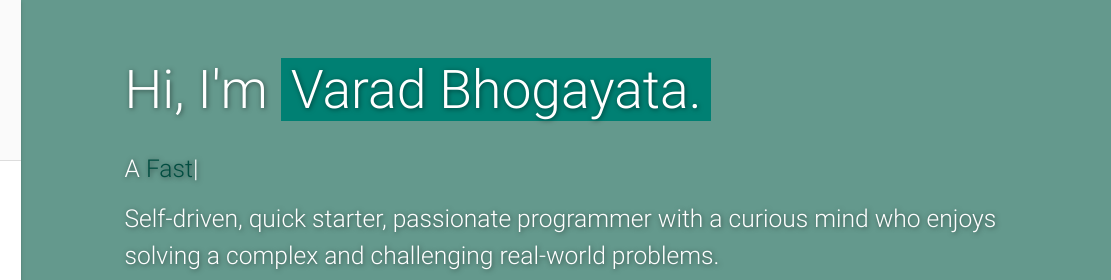
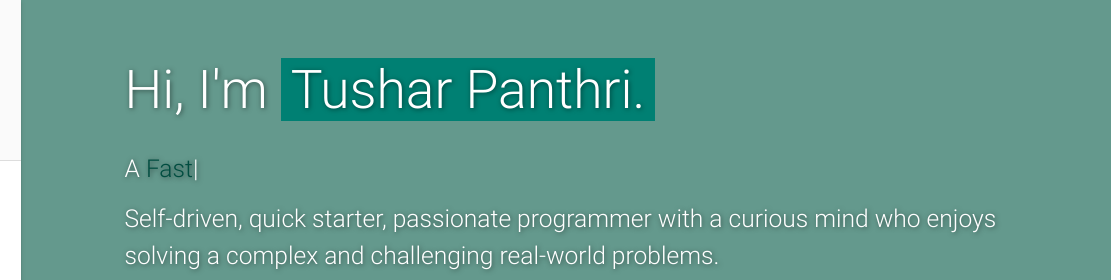
Before and after one commit to Kenpachi99/kenpachi99.github.io, a plain HTML site: page index.html in a window 1280 px wide. Shown: the top 280 px of the page, 169-1280 px from the left. Drawn offline with nearby package versions, Linux system fonts and the light colour scheme.

Commit message:
chaninging name

```diff
--- a/index.html
+++ b/index.html
@@ -47,7 +47,7 @@
   <meta name="twitter:title" content="Coder | Data Explorer | Coffee Fuelled Thinker | Minimalist | Forever Curious" />
   <meta name="twitter:description" content="Data Engineer" />
   <meta name="twitter:url" content="https://x.com/TusharPanthri" />
-  <meta name="author" content="Varad Bhogayata" />
+  <meta name="author" content="Tushar Panthri" />
   <meta name="description" content="Data Engineer with expertise in ETL pipelines, data analytics, and data modeling." />
   <link rel="apple-touch-icon" sizes="57x57" href="/assets/img/favicon/apple-icon-57x57.png" />
   <link rel="apple-touch-icon" sizes="60x60" href="/assets/img/favicon/apple-icon-60x60.png" />
@@ -209,7 +209,7 @@
         <div class="col-md-9">
           <div class="content section-padding valign" style="margin-left: 10%; margin-top: 50px;">
             <div class="caption">
-              <h2>Hi, I'm <span class="teal">Varad Bhogayata.</span></h2>
+              <h2>Hi, I'm <span class="teal">Tushar Panthri.</span></h2>
               <h5 style="color:#fff">A <span class="typing" style="font-weight: 300; color:#004d40"></span></h5>
               <!-- <h5 style="color:#00796b">A <span class="typing" style="font-weight: 300; color:#fff"></span></h5> -->
               <h5>Self-driven, quick starter, passionate programmer with a curious mind who enjoys solving a complex and challenging real-world problems.</h5>
```
